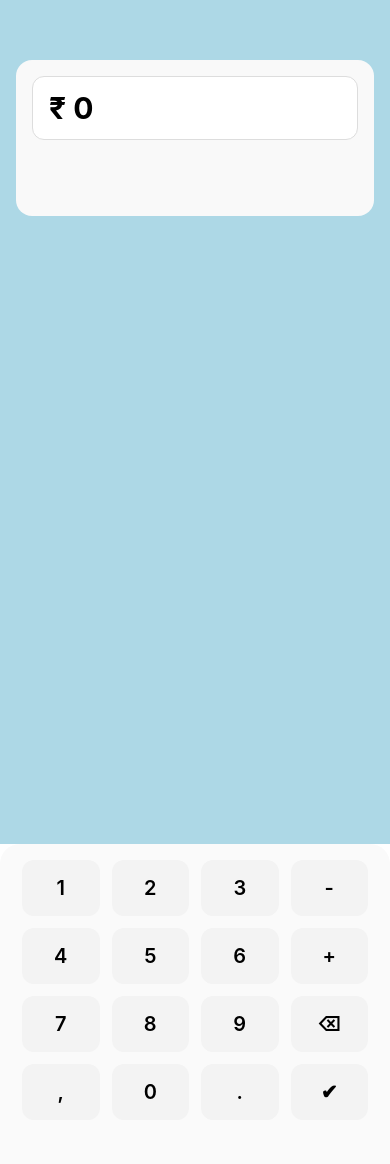
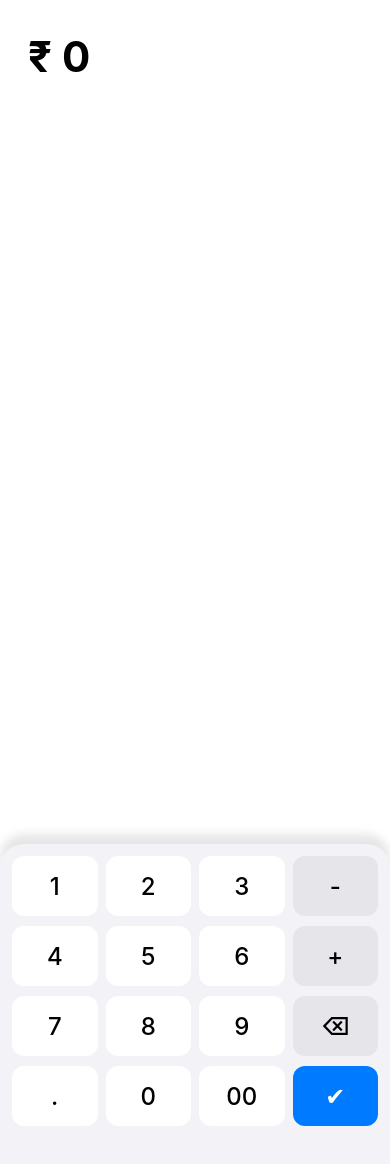
Before and after one commit to balachandarg-tw/custom-keyboard, a React Native app: screen / in a window 390 px wide. Built offline with nearby package versions, Linux system fonts and the light colour scheme.

Commit message:
truly resuable

```diff
--- a/App.tsx
+++ b/App.tsx
@@ -11,6 +11,7 @@ import {
   useSafeAreaInsets,
 } from 'react-native-safe-area-context';
 import PaymentScreen from "./src/screens/PaymentScreen";
+import GenericPaymentScreen from "./src/screens/GenericPaymentScreen";
 
 function App() {
   const isDarkMode = useColorScheme() === 'dark';
@@ -28,7 +29,7 @@ function AppContent() {
 
   return (
     <View style={styles.container}>
-      <PaymentScreen/>
+      <GenericPaymentScreen/>
     </View>
   );
 }
--- a/src/components/AmountInput.js
+++ b/src/components/AmountInput.js
@@ -1,9 +1,17 @@
 import React from 'react';
 import { View, Text, StyleSheet, TouchableWithoutFeedback, TextInput } from 'react-native';
 import { formatINR } from "../helper/utils";
-import {AnimatedDigit} from "./AnimatedDigit";
+import { AnimatedDigit } from "./AnimatedDigit";
 
-const AmountInput = ({ amount, expression, showExpression, onFocus, showKeyboard, inputRef }) => {
+const AmountInput = ({
+                         amount,
+                         expression,
+                         showExpression,
+                         onFocus,
+                         showKeyboard,
+                         inputRef,
+                         containerStyle
+                     }) => {
 
     const renderFormattedAmount = (rawAmount) => {
         const formatted = formatINR(rawAmount);
@@ -32,7 +40,7 @@ const AmountInput = ({ amount, expression, showExpression, onFocus, showKeyboard
     };
 
     return (
-        <View style={styles.container}>
+        <View style={[styles.container, containerStyle]}>
             <TouchableWithoutFeedback onPress={onFocus}>
                 <View style={styles.amountBox}>
                     {renderFormattedAmount(amount)}
@@ -49,6 +57,7 @@ const AmountInput = ({ amount, expression, showExpression, onFocus, showKeyboard
                         caretHidden={!showKeyboard}
                         cursorColor="#007AFF"
                         editable={true}
+                        // Keeps cursor at the end for expressions
                         selection={{ start: expression.length, end: expression.length }}
                     />
                 )}
@@ -58,17 +67,18 @@ const AmountInput = ({ amount, expression, showExpression, onFocus, showKeyboard
 };
 
 const styles = StyleSheet.create({
-    container: { width: '100%', padding: 16, backgroundColor: '#f9f9f9', borderRadius: 16 },
+    container: { width: '100%', padding: 16 },
     amountRow: { flexDirection: 'row', alignItems: 'baseline' },
     amountBox: {
-        height: 64, borderWidth: 1, borderColor: '#ddd',
-        borderRadius: 12, justifyContent: 'center', paddingHorizontal: 16,
-        backgroundColor: '#fff'
+        height: 80,
+        justifyContent: 'center',
+        paddingHorizontal: 12,
+        backgroundColor: 'transparent'
     },
-    amountText: { fontSize: 30, fontWeight: '700' },
-    expressionInput: { fontSize: 24, color: 'gray', height: 50 },
-    inputWrapper: { marginTop: 10, minHeight: 50 },
-    decimalText: { fontSize: 20, fontWeight: '600', color: '#444' },
+    amountText: { fontSize: 42, fontWeight: '700', color: '#000' },
+    decimalText: { fontSize: 28, fontWeight: '600', color: '#444' },
+    expressionInput: { fontSize: 20, color: '#666', height: 40, paddingLeft: 12 },
+    inputWrapper: { marginTop: 4, minHeight: 40 },
 });
 
 export default AmountInput;
--- a/src/components/CustomKeyboard.js
+++ b/src/components/CustomKeyboard.js
@@ -1,36 +1,46 @@
 import React from 'react';
-import { View, Text, TouchableOpacity, Animated, StyleSheet } from 'react-native';
+import { View, Text, TouchableOpacity, Animated, StyleSheet, Dimensions } from 'react-native';
 
-export const KEYBOARD_HEIGHT = 320;
+const { width } = Dimensions.get('window');
 
-const INPUT_KEYS = [
-    ['1', '2', '3', "-"],
-    ['4', '5', '6', "+"],
-    ['7', '8', '9', "⌫"],
-    [',', '0', '.', "✔"],
+const KEYS = [
+    '1', '2', '3', '-',
+    '4', '5', '6', '+',
+    '7', '8', '9', '⌫',
+    '.', '0', '00', '✔'
 ];
 
-const CustomKeyboard = ({ slideAnim, onKeyPress }) => {
+const CustomKeyboard = ({ slideAnim, onKeyPress, height = 320 }) => {
+
+    const isActionKey = (key) => ['-', '+', '⌫', '✔'].includes(key);
+    const isDoneKey = (key) => key === '✔';
+
     return (
         <Animated.View
             style={[
                 styles.keyboard,
-                { transform: [{ translateY: slideAnim }] },
+                { height, transform: [{ translateY: slideAnim }] },
             ]}
         >
-        <View style={{ flex: 1 }}>
-            {INPUT_KEYS.map((row, rowIndex) => (
-                <View key={rowIndex} style={styles.keyRow}>
-                    {row.map((key) => (
+            <View style={styles.keyGrid}>
+                {KEYS.map((key) => (
                     <TouchableOpacity
                         key={key}
-                            style={styles.key}
+                        activeOpacity={0.6}
+                        style={[
+                            styles.key,
+                            isActionKey(key) && styles.actionKey,
+                            isDoneKey(key) && styles.doneKey
+                        ]}
                         onPress={() => onKeyPress(key)}
                     >
-                            <Text style={styles.keyText}>{key}</Text>
+                        <Text style={[
+                            styles.keyText,
+                            isDoneKey(key) && styles.doneText
+                        ]}>
+                            {key}
+                        </Text>
                     </TouchableOpacity>
-                    ))}
-                </View>
                 ))}
             </View>
         </Animated.View>
@@ -43,33 +53,45 @@ const styles = StyleSheet.create({
         left: 0,
         right: 0,
         bottom: 0,
-        height: KEYBOARD_HEIGHT,
-        padding: 16,
-        backgroundColor: '#fafafa',
-        borderTopLeftRadius: 20,
-        borderTopRightRadius: 20,
+        backgroundColor: '#F2F2F7',
+        borderTopLeftRadius: 24,
+        borderTopRightRadius: 24,
+        padding: 12,
+        // Shadow
+        elevation: 20,
+        shadowColor: '#000',
+        shadowOffset: { width: 0, height: -10 },
+        shadowOpacity: 0.1,
+        shadowRadius: 10,
     },
-    keyRow: {flexDirection: 'row', marginBottom: 12},
+    keyGrid: {
+        flexDirection: 'row',
+        flexWrap: 'wrap',
+        justifyContent: 'space-between',
+    },
     key: {
-        flex: 1,
-        marginHorizontal: 6,
-        height: 56,
-        backgroundColor: '#f3f3f3',
+        width: (width - 48) / 4, // 4 columns layout
+        height: 60,
+        backgroundColor: '#FFFFFF',
         borderRadius: 12,
         justifyContent: 'center',
         alignItems: 'center',
+        marginBottom: 10,
     },
-    keyText: {fontSize: 20, fontWeight: '600'},
-    sideColumn: { justifyContent: 'space-between', marginLeft: 8 },
-    sideKey: {
-        width: 56,
-        height: 120,
-        backgroundColor: '#f3f3f3',
-        borderRadius: 12,
-        justifyContent: 'center',
-        alignItems: 'center',
-        marginBottom: 12,
+    actionKey: {
+        backgroundColor: '#E5E5EA',
     },
+    doneKey: {
+        backgroundColor: '#007AFF',
+    },
+    keyText: {
+        fontSize: 24,
+        fontWeight: '500',
+        color: '#000',
+    },
+    doneText: {
+        color: '#FFF',
+    }
 });
 
 export default CustomKeyboard;
--- a/src/helper/utils.js
+++ b/src/helper/utils.js
@@ -9,3 +9,32 @@ export const formatINR = (numStr) => {
         minimumFractionDigits: 0,
     }).format(value);
 };
+
+export const numberToWordsINR = (num) => {
+    if (!num || isNaN(num) || num === "0") return "";
+
+    const a = ['', 'One ', 'Two ', 'Three ', 'Four ', 'Five ', 'Six ', 'Seven ', 'Eight ', 'Nine ', 'Ten ', 'Eleven ', 'Twelve ', 'Thirteen ', 'Fourteen ', 'Fifteen ', 'Sixteen ', 'Seventeen ', 'Eighteen ', 'Nineteen '];
+    const b = ['', '', 'Twenty', 'Thirty', 'Forty', 'Fifty', 'Sixty', 'Seventy', 'Eighty', 'Ninety'];
+
+    const makeWords = (n) => {
+        if (n < 20) return a[n];
+        let digit = n % 10;
+        return b[Math.floor(n / 10)] + (digit !== 0 ? " " + a[digit] : "");
+    };
+
+    let n = Math.floor(Number(num));
+    if (n === 0) return "Zero";
+
+    let str = "";
+    str += n >= 10000000 ? makeWords(Math.floor(n / 10000000)) + "Crore " : "";
+    n %= 10000000;
+    str += n >= 100000 ? makeWords(Math.floor(n / 100000)) + "Lakh " : "";
+    n %= 100000;
+    str += n >= 1000 ? makeWords(Math.floor(n / 1000)) + "Thousand " : "";
+    n %= 1000;
+    str += n >= 100 ? makeWords(Math.floor(n / 100)) + "Hundred " : "";
+    n %= 100;
+    if (n > 0) str += (str !== "" ? "and " : "") + makeWords(n);
+
+    return str.trim() + " Rupees Only";
+};
--- /dev/null
+++ b/src/screens/GenericPaymentScreen.js
@@ -0,0 +1,43 @@
+import React, { useRef } from 'react';
+import { View, StyleSheet, Text } from 'react-native';
+import { useKeyboardLogic } from "../hooks/useCustomKeyboardLogic";
+import AmountInput from "../components/AmountInput";
+import CustomKeyboard from "../components/CustomKeyboard";
+import { numberToWordsINR } from "../helper/utils";
+
+export default function GenericPaymentScreen() {
+    const inputRef = useRef(null);
+    const {
+        expression, amount, showKeyboard,
+        setShowKeyboard, slideAnim, handleKeyPress, showExpression
+    } = useKeyboardLogic();
+
+    return (
+        <View style={styles.container}>
+            <AmountInput
+                amount={amount}
+                expression={expression}
+                showExpression={showExpression}
+                showKeyboard={showKeyboard}
+                onFocus={() => setShowKeyboard(true)}
+                inputRef={inputRef}
+            />
+
+            {parseFloat(amount) > 0 && (
+                <Text style={styles.words}>
+                    {numberToWordsINR(amount)}
+                </Text>
+            )}
+
+            <CustomKeyboard
+                slideAnim={slideAnim}
+                onKeyPress={handleKeyPress}
+            />
+        </View>
+    );
+}
+
+const styles = StyleSheet.create({
+    container: { flex: 1, backgroundColor: '#FFF' },
+    words: { paddingHorizontal: 28, color: '#666', fontStyle: 'italic' }
+});
```
Lines whose indentation alone changed are shown as unchanged.
